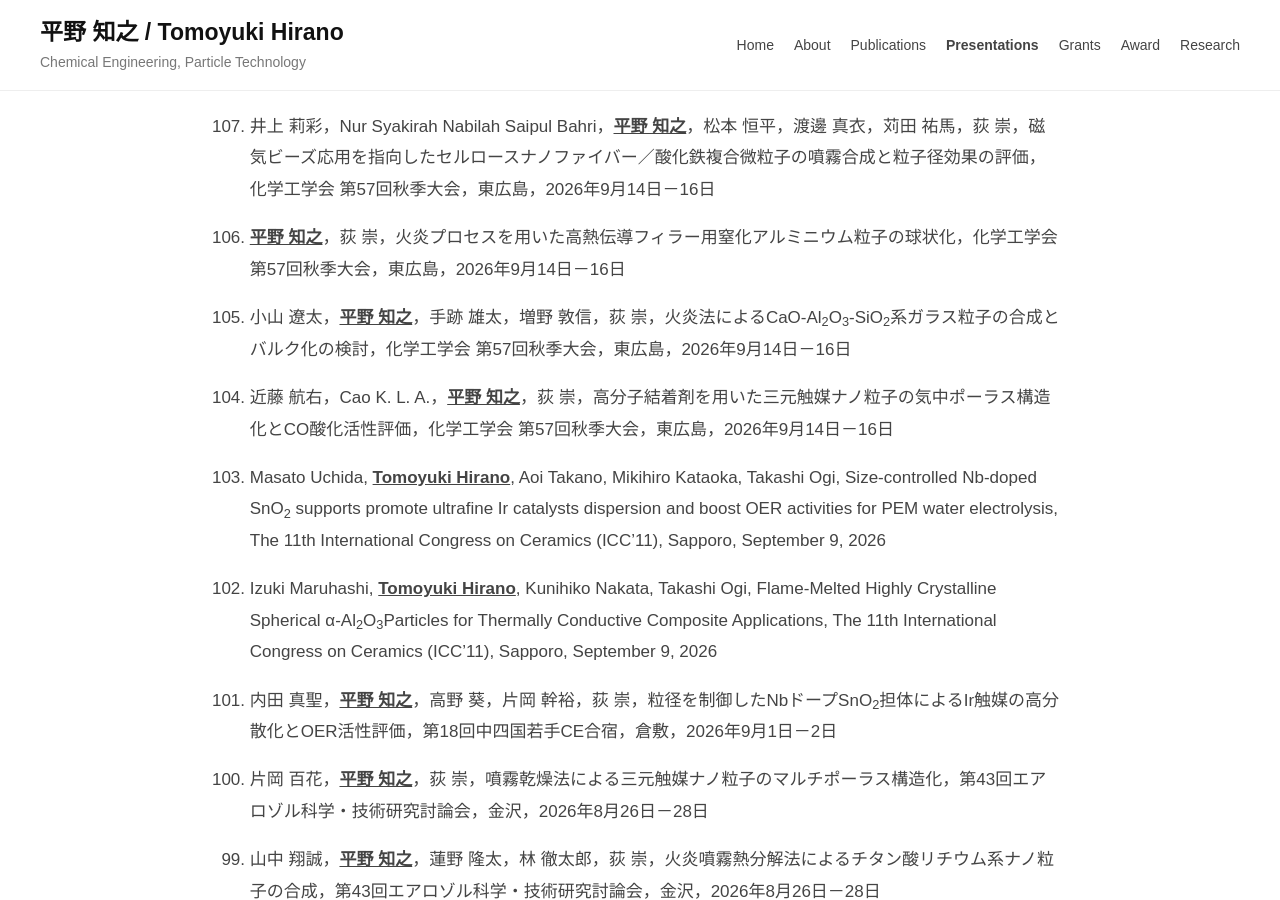
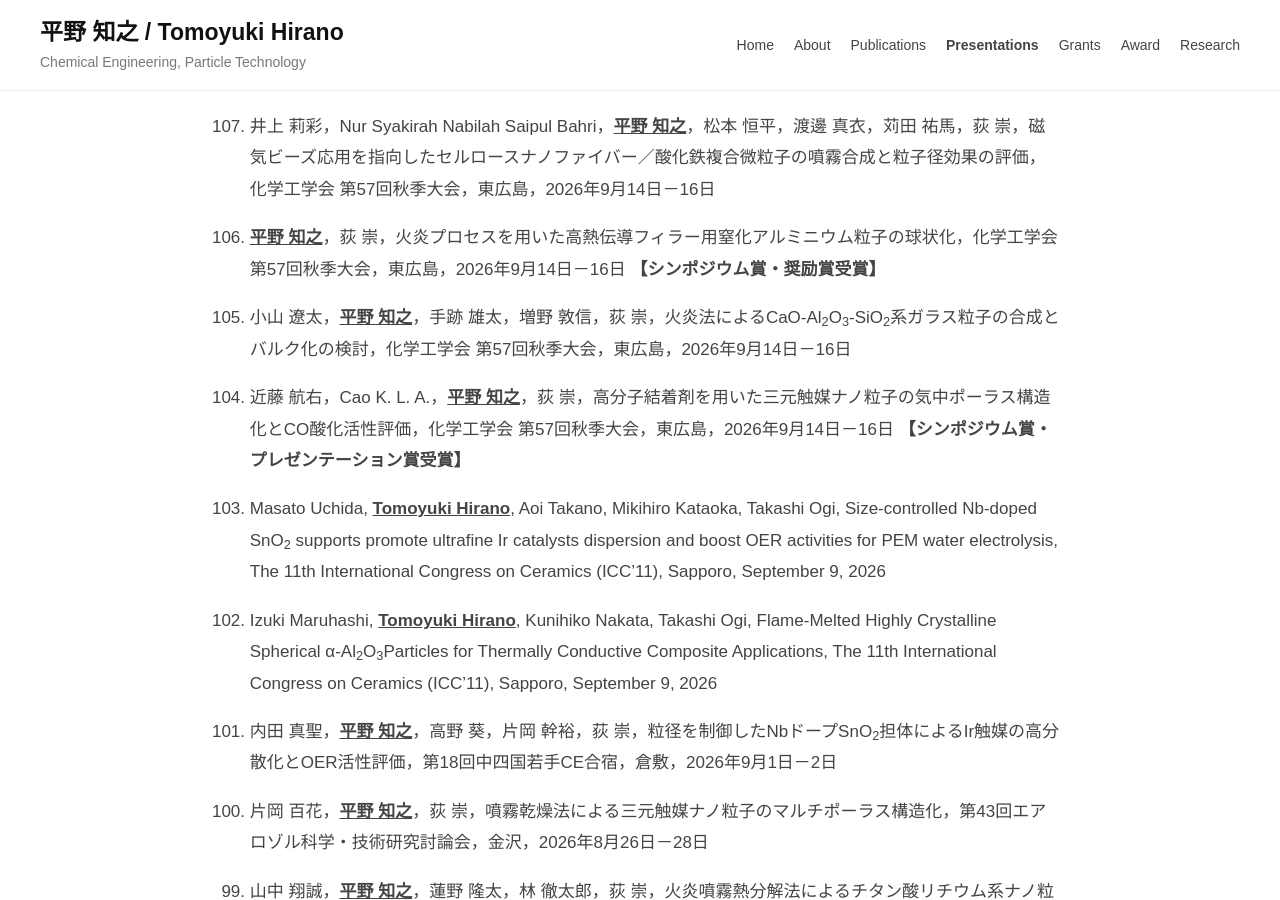
Before and after one commit to tomoyukihirano/tomoyukihirano.github.io, a Jekyll site: the page built from presentations.md, in a window 1280 px wide and 900 px high, scrolled down 874 px. Built offline with Jekyll 4.4.1, drawn with Linux system fonts in a browser that asks for light colours; some of the changed lines change nothing that is shown.

Commit message:
Add symposium awards to 57th SCEJ presentations

```diff
--- a/_data/presentations/2026.yml
+++ b/_data/presentations/2026.yml
@@ -354,7 +354,7 @@ records:
   details_raw: "化学工学会 第57回秋季大会 (2026/09/14, 東広島)"
   classification:
     invited: false
-    award: false
+    award: true
   quality:
     parsing_status: source_transcribed
     presenter_status: inferred_from_first_author
@@ -394,7 +394,7 @@ records:
       source_text: 2026/09/14
       precision: conference_period_verified
     annotations:
-      []
+    - "シンポジウム賞・奨励賞受賞"
   participation:
     presentation_date: '2026-09-14'
 - id: pres-0101
@@ -483,7 +483,7 @@ records:
   details_raw: "化学工学会 第57回秋季大会 (2026/09/14, 東広島)"
   classification:
     invited: false
-    award: false
+    award: true
   quality:
     parsing_status: source_transcribed
     presenter_status: inferred_from_first_author
@@ -529,7 +529,7 @@ records:
       source_text: 2026/09/14
       precision: conference_period_verified
     annotations:
-      []
+    - "シンポジウム賞・プレゼンテーション賞受賞"
   participation:
     presentation_date: '2026-09-14'
 - id: pres-0099
```
